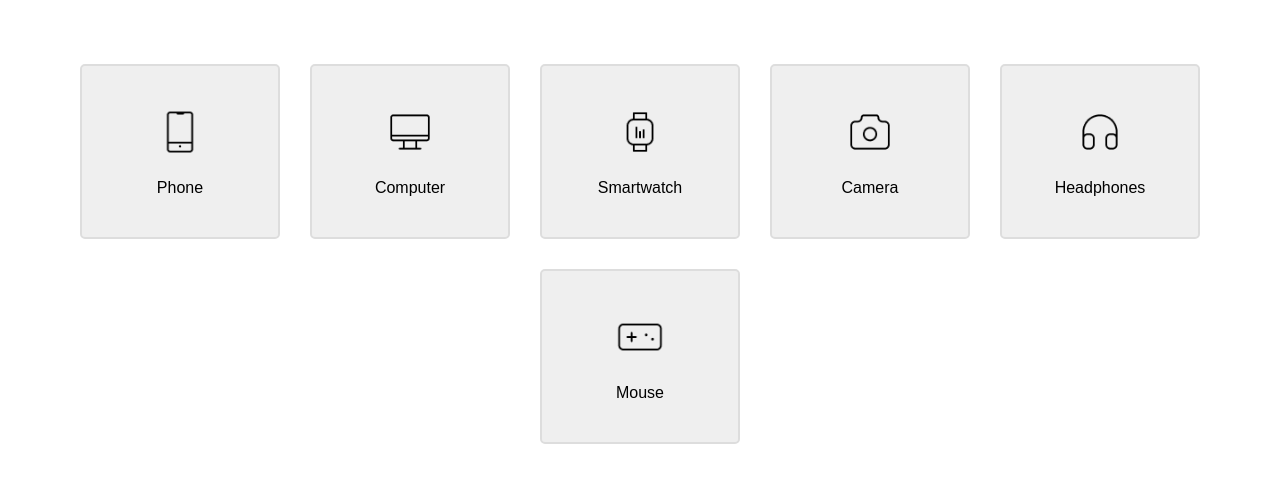
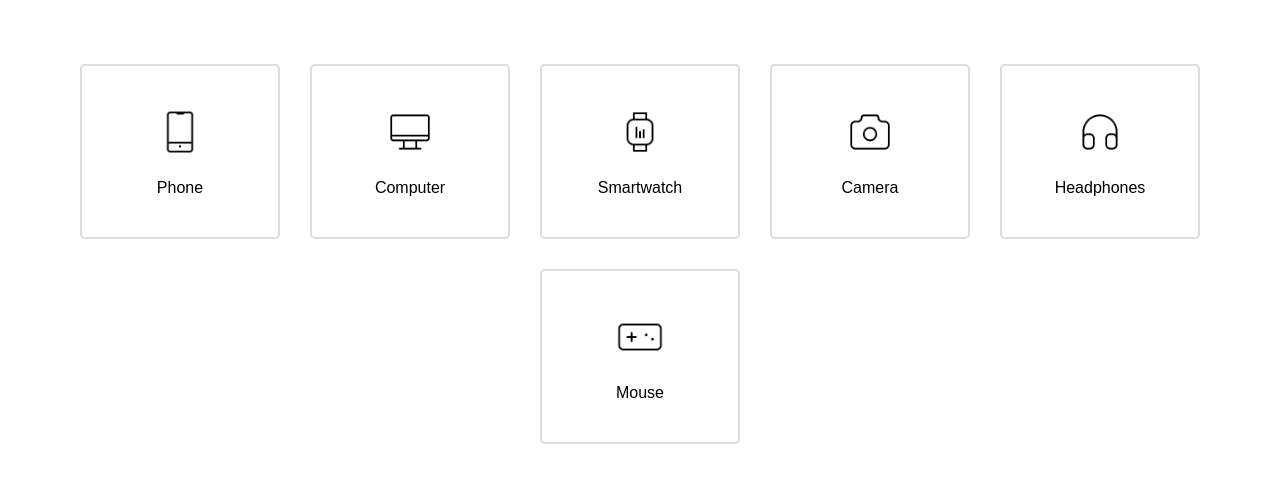
Before and after one commit to WEWEtya/Simple-WEB-App, a React (Create React App) app in the folder WEB_Application/Front-end/: page /products in a window 1280 px wide. Shown: the part 292-786 px from the top of the page. Built offline with nearby package versions, Linux system fonts and the light colour scheme; no server answers; the HTML template or start-up script is replaced by a standard one.

Commit message:
Refactor category filter styles for improved layout and hover effects

```diff
--- a/WEB_Application/Front-end/src/styles/HomePage/categoryFilter.css
+++ b/WEB_Application/Front-end/src/styles/HomePage/categoryFilter.css
@@ -1,7 +1,9 @@
+/* Container for the category filter section */
 .category_filter {
     padding: 20px;
 }
 
+/* Title styling */
 .category_title {
     font-size: 48px;
     margin: 50px 0px 40px 150px;
@@ -9,6 +11,7 @@
     text-align: left;
 }
 
+/* Category buttons container */
 .category_buttons {
     display: flex;
     justify-content: center;
@@ -17,6 +20,7 @@
     flex-wrap: wrap;
 }
 
+/* Individual category item */
 .category_item {
     display: flex;
     align-items: center;
@@ -24,6 +28,7 @@
     flex-direction: column;
     width: 200px;
     height: 175px;
+    background-color: #fff;
     border: 2px solid #ddd;
     border-radius: 5px;
     cursor: pointer;
@@ -31,41 +36,48 @@
     font-size: 16px;
 }
 
-.category_icon img {
-    width: 50px !important;
-    height: 50px !important;
-    margin-bottom: 16px;
+/* Icon container */
+.category_icon {
+    font-size: 24px;
+    margin-bottom: 8px;
 }
 
+/* Icon image styling */
+.category_icon img {
+    width: 50px;
+    height: 50px;
+    margin-bottom: 8px;
+    transition: filter 0.3s ease;
+}
 
+/* Active category item styles */
 .category_item.active {
     background-color: black;
     color: white;
     border-color: black;
 }
 
-/* Apply filter to image when category item is active */
+/* Icon color when active */
 .category_item.active .category_icon img {
     filter: invert(1) grayscale(100%) brightness(100%) !important;
-    transition: filter 0.3s ease;
 }
 
+/* Active + hover: revert icon color, change background/text */
 .category_item.active:hover {
-    color: white;
+    color: #000;
+    background-color: #fff;
+    border: 2px solid #ddd;
+}
+.category_item.active:hover .category_icon img {
+    filter: invert(0) grayscale(100%) brightness(100%) !important;
 }
 
+/* Hover effect: only scale and icon color, no background/text change */
 .category_item:hover {
     transform: scale(1.05);
-    background-color: #f5f5f5;
+    color: white;
+    background-color: black;
 }
-
-.category_icon {
-    font-size: 24px;
-    margin-bottom: 8px;
+.category_item:hover .category_icon img {
+    filter: invert(1) grayscale(100%) brightness(100%) !important;
 }
-
-.category_icon img {
-    width: 36px;
-    height: 36px;
-    margin-bottom: 8px;
-}
```
